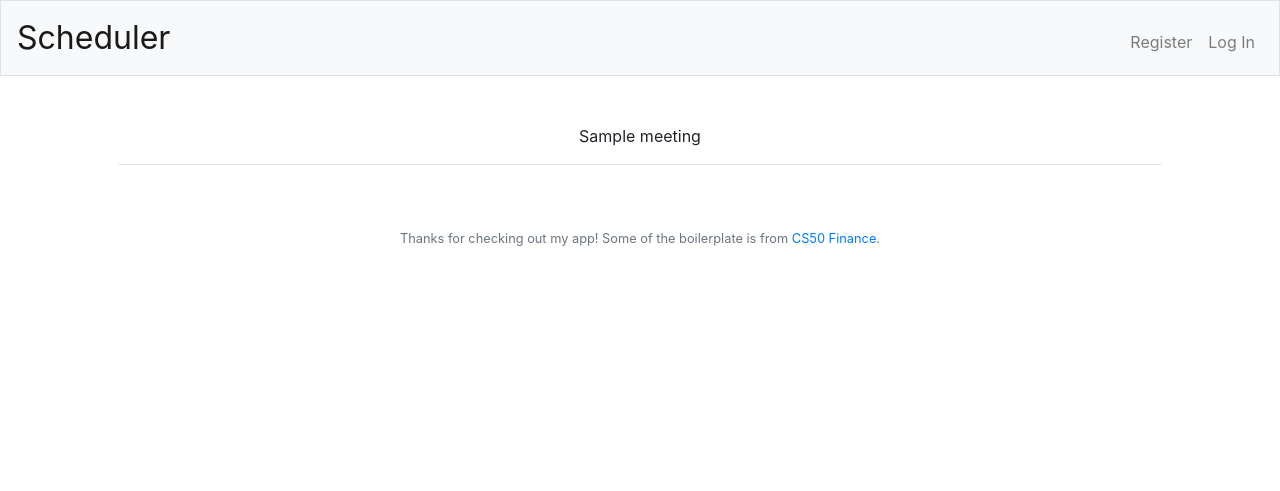
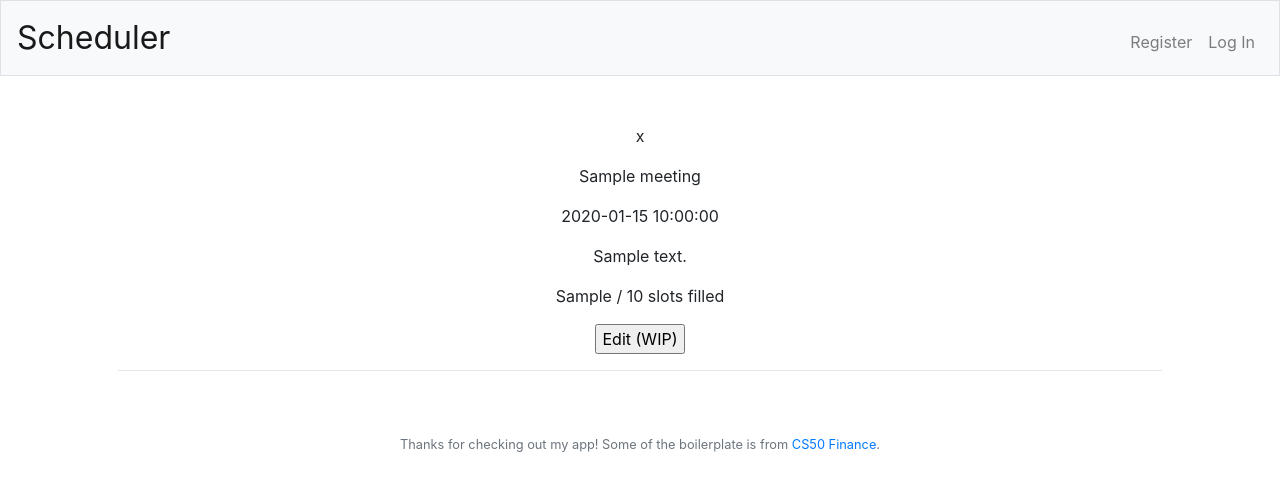
Before and after one commit to c-ehrlich/cs50-scheduler, a Flask app: template templates/created.html in a window 1280 px wide. Shown: the top 491 px of the page. Run offline with Flask 2, Linux system fonts and the light colour scheme; the template is opened without the code that fills it: most values are stand-ins (such as "Sample title", 1, 10 or a date in 2020); parts of the project's set-up code (start-up, migrations or seed data) failed here and were passed over; some libraries are stand-ins or nearby versions.

Commit message:
get created meetings ready for css

```diff
--- a/app.py
+++ b/app.py
@@ -147,7 +147,7 @@
 def created():
     if request.method == "GET":
         # Get list of meetings created by the active user
-        meetings = db.execute("SELECT events.id, events.eventname, events.hash, events.date FROM events " +
+        meetings = db.execute("SELECT events.id, events.eventname, events.description, events.hash, events.date FROM events " +
                               "JOIN users ON events.owner_id = users.id " +
                               "WHERE users.id = ?",
                               session.get("user_id"))
--- a/templates/created.html
+++ b/templates/created.html
@@ -6,7 +6,12 @@
 
 {% block main %}
     {% for meeting in meetings %}
-        {{ meeting }}
+        <p>{{ meeting.hash }}</p>
+        <p>{{ meeting.eventname }}</p>
+        <p>{{ meeting.date }}</p>
+        <p>{{ meeting.description }}</p>
+        <p>{{ meeting.slots_full }} / {{ meeting.slots_total }} slots filled</p>
+        <input type=button value="Edit (WIP)">
         <hr>
     {% endfor %}
 {% endblock %}
```
